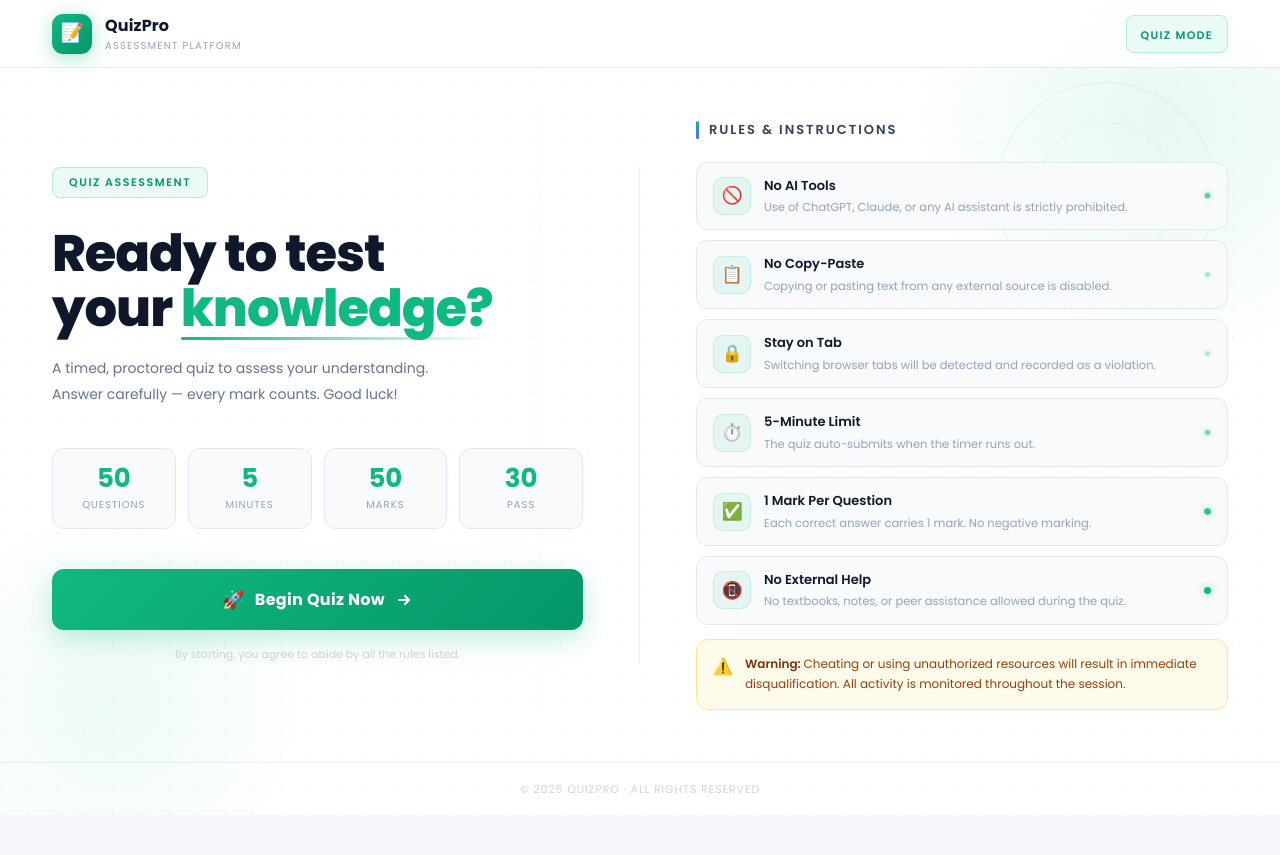
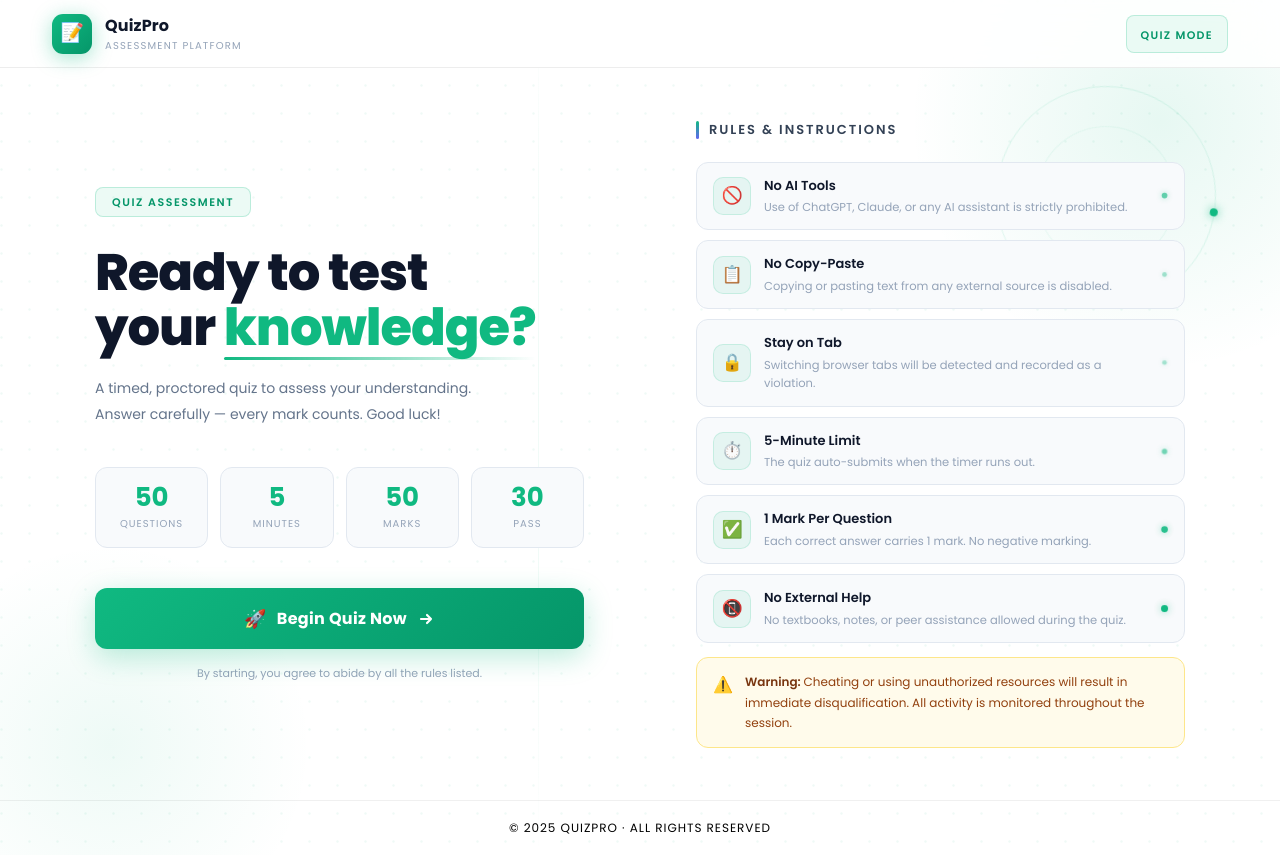
Before and after one commit to moizawan07/QuizDesign, a React (Vite) app in the folder frontend/: page / in a window 1280 px wide. Before the commit the page ends 815 px from the top, so only its background shows below. Built offline with nearby package versions, Linux system fonts and the light colour scheme; no server answers.

Commit message:
style: update layout and styling across HomeScreen, QuizScreen, UserModal, and ResultsTablePage components

```diff
--- a/frontend/src/components/HomeScreen.jsx
+++ b/frontend/src/components/HomeScreen.jsx
@@ -233,16 +233,15 @@ export default function HomeScreen({ onStart, user }) {
         display: "grid",
         gridTemplateColumns: "1fr 1fr",
         gap: 0,
-        maxWidth: 1280, width: "100%",
+        width: "100%",
         margin: "0 auto",
-        padding: "52px 52px",
+        padding: "52px 95px",
         alignItems: "center",
       }}>
 
         {/* LEFT */}
         <div style={{
           paddingRight: 56,
-          borderRight: "1px solid rgba(0,0,0,0.07)",
           animation: mounted ? "fadeUp 0.65s ease 0.1s both" : "none",
         }}>
 
@@ -334,7 +333,7 @@ export default function HomeScreen({ onStart, user }) {
             </div>
           )}
 
-          <p style={{ marginTop: 16, fontSize: 11, fontWeight: 400, color: "#cbd5e1", textAlign: "center" }}>
+          <p style={{ marginTop: 16, fontSize: 11, fontWeight: 400, color: "#94a3b8", textAlign: "center" }}>
             By starting, you agree to abide by all the rules listed.
           </p>
         </div>
@@ -368,7 +367,7 @@ export default function HomeScreen({ onStart, user }) {
                   border: "1px solid #e2e8f0",
                   borderRadius: 12, padding: "13px 16px",
                   display: "flex", gap: 13, alignItems: "center",
-                  transitionDelay: `${0.3 + i * 0.08}s`,
+                  // transitionDelay: `${0.1 + i * 0.08}s`,
                   cursor: "default",
                 }}
               >
@@ -423,8 +422,8 @@ export default function HomeScreen({ onStart, user }) {
         display: "flex", alignItems: "center", justifyContent: "center",
         padding: "18px 52px",
         borderTop: "1px solid rgba(0,0,0,0.06)",
-        fontSize: 11, fontWeight: 400,
-        color: "#cbd5e1", letterSpacing: "0.08em",
+        fontSize: 12, fontWeight: 400,
+        color: "#000", letterSpacing: "0.08em",
       }}>
         © 2025 QUIZPRO · ALL RIGHTS RESERVED
       </footer>
--- a/frontend/src/components/QuizScreen.jsx
+++ b/frontend/src/components/QuizScreen.jsx
@@ -45,7 +45,7 @@ export default function QuizScreen({ user, onSubmitComplete }) {
         // auto submit
         setTimeout(() => {
           handleSubmit(true);
-          navigate("/"); // home page redirect
+          navigate("/");
         }, 4000);
       }
     };
@@ -341,8 +341,8 @@ export default function QuizScreen({ user, onSubmitComplete }) {
       </header>
 
       {/* ── MAIN CONTENT ── */}
-      <main style={{ flex: 1, position: "relative", zIndex: 10, padding: "40px 48px" }}>
-        <div style={{ maxWidth: 1000, margin: "0 auto", display: "grid", gridTemplateColumns: "1fr 300px", gap: 32 }}>
+      <main style={{ flex: 1, position: "relative", zIndex: 10, padding: "40px 150px" }}>
+        <div style={{margin: "0 auto", display: "grid", gridTemplateColumns: "1fr 400px", gap: 32 }}>
 
           {/* ── QUESTION PANEL ── */}
           <div>
@@ -548,7 +548,7 @@ export default function QuizScreen({ user, onSubmitComplete }) {
 
               {/* Legend */}
               <div style={{ borderTop: "1px solid #e2e8f0", paddingTop: 16 }}>
-                <div style={{ display: "flex", flexDirection: "column", gap: 8 }}>
+                <div style={{ display: "flex", flexDirection: "row", gap: 20}}>
                   {[
                     { color: "#10b981", label: "Current" },
                     { color: "#10b981", label: "Answered", opacity: 0.3 },
--- a/frontend/src/components/UserModal.jsx
+++ b/frontend/src/components/UserModal.jsx
@@ -122,9 +122,9 @@ export default function UserModal({ onComplete, onClose }) {
       <div
         onClick={(e) => e.stopPropagation()}
         style={{
-          width: "420px",
-          borderRadius: 16,
-          padding: "22px",
+          width: "400px",
+          borderRadius: 12,
+          padding: "24px",
           background: "#fff",
           boxShadow: "0 20px 60px rgba(0,0,0,0.15)",
           transform: mounted ? "scale(1)" : "scale(0.9)",
--- a/frontend/src/pages/ResultsTablePage.jsx
+++ b/frontend/src/pages/ResultsTablePage.jsx
@@ -52,7 +52,7 @@ export default function ResultsTablePage() {
         📊 QuizPro Results Dashboard
       </header>
 
-      <main style={{ maxWidth: 1200, margin: "0 auto", padding: "30px 20px" }}>
+      <main style={{ margin: "0 auto", padding: "30px 100px" }}>
 
         {/* TITLE */}
         <div style={{ marginBottom: 25 }}>
@@ -128,7 +128,7 @@ export default function ResultsTablePage() {
                 }}>
                   {["Name","Email","Correct","Wrong","Unattempted","Percentage","Date"].map((h) => (
                     <th key={h} style={{
-                      padding: 14,
+                      padding: 18,
                       textAlign: "left",
                       fontWeight: 800,
                       letterSpacing: 0.5
```
